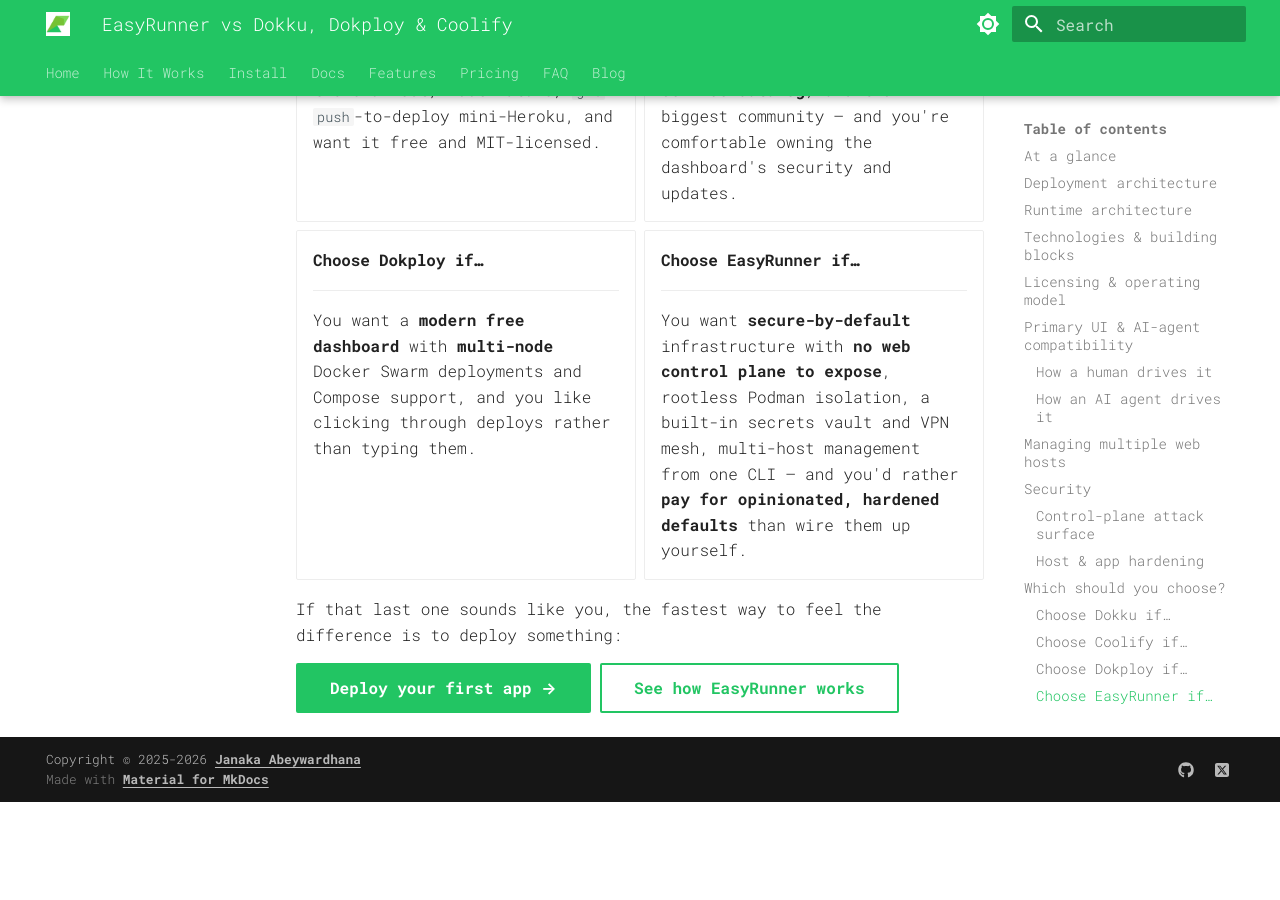
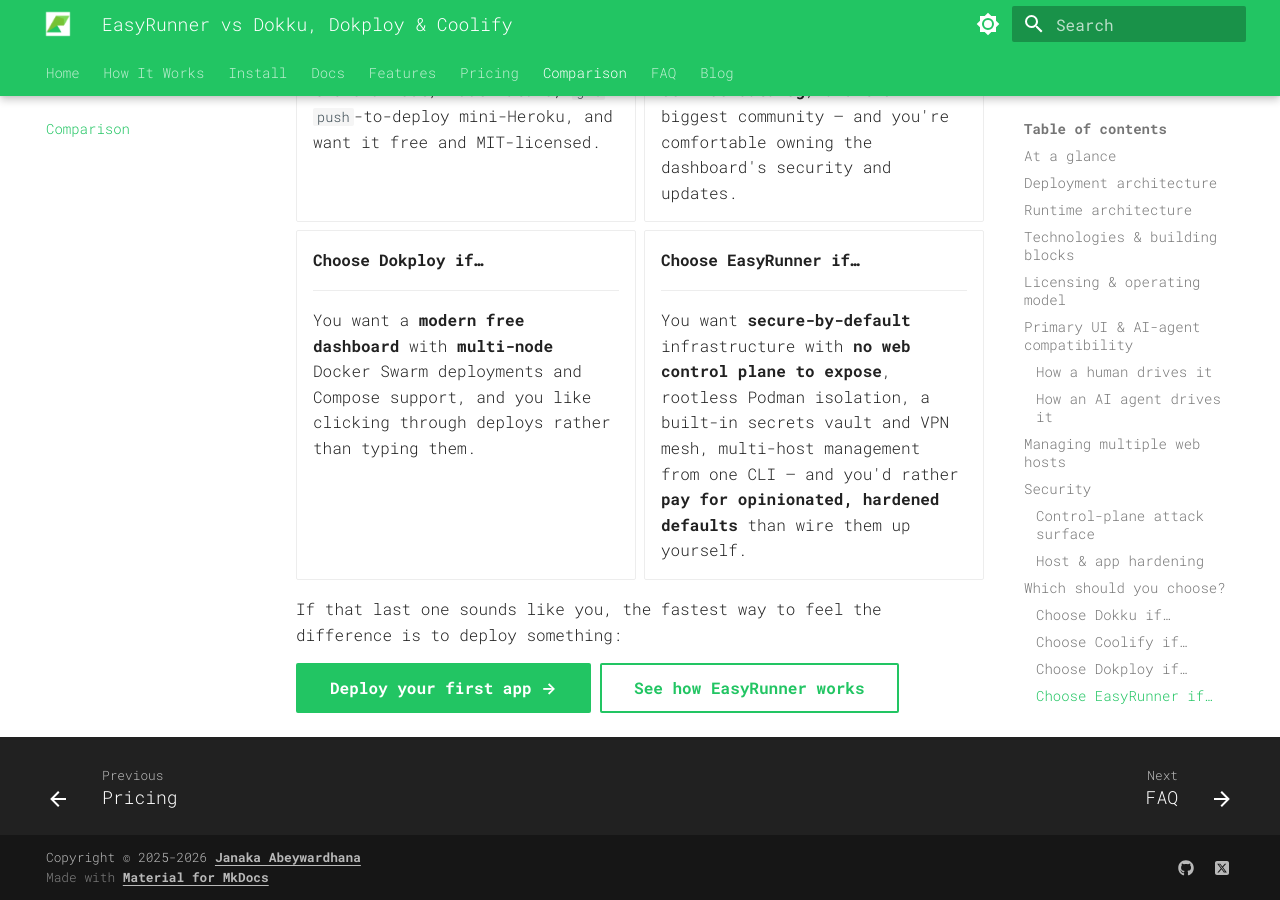
Before and after one commit to janaka/easyrunner-docs, an MkDocs documentation site: the page built from docs/comparisons.md, in a window 1280 px wide and 900 px high, scrolled down 8914 px. Built offline with MkDocs 1.6.1 and Material for MkDocs 9.7.7, drawn with Linux system fonts in a browser that asks for light colours; some web fonts are replaced; before the commit the page ends 9716 px from its top, so only the background shows below that; some of the changed lines change nothing that is shown.

Commit message:
docs(nav): add Comparison section to navigation

```diff
--- a/mkdocs.yml
+++ b/mkdocs.yml
@@ -138,6 +138,7 @@
       - Troubleshooting: user-docs/reference/troubleshooting.md
   - Features: features.md
   - Pricing: pricing.md
+  - Comparison: comparisons.md
   - FAQ: faq.md
   - Blog:
     - blog/index.md
```
